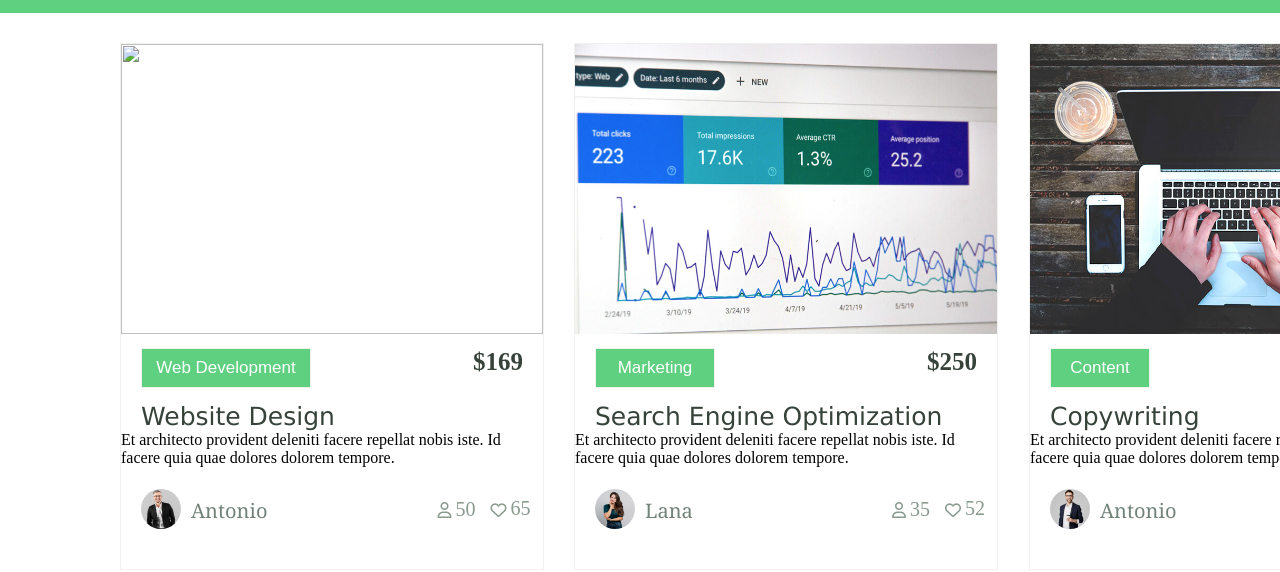
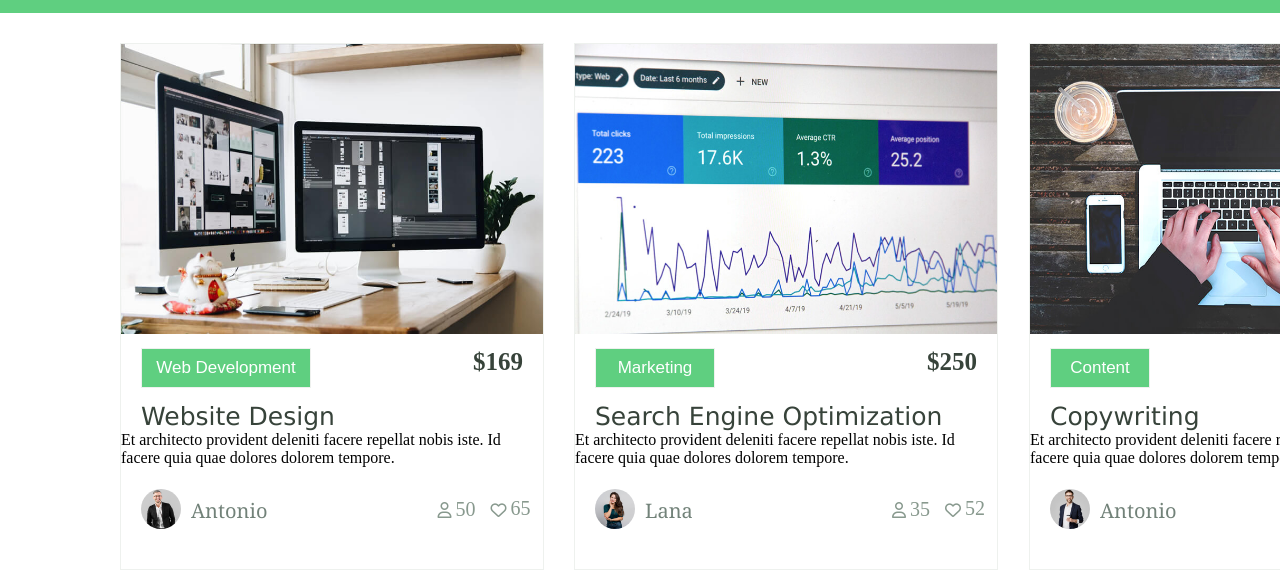
Before and after one commit to Tarun14536/Pro, a plain HTML site: page Courses.html in a window 1280 px wide. Shown: the part 247-819 px from the top of the page. Drawn offline with Linux system fonts and the light colour scheme; files whose address does not match are found by name.

Commit message:
Update Courses.html

```diff
--- a/Courses.html
+++ b/Courses.html
@@ -30,7 +30,7 @@
         </div>
         <div class="courses">
             <div class="cor1">
-                <img src="/course-1.jpg" width="422px" height="290px">
+                <img src="assets/course-1.jpg" width="422px" height="290px">
                 <button class="bc1">Web Development</button>
                 <p class="m1">$169</p>
                 <p class="na1">Website Design</p>
```
